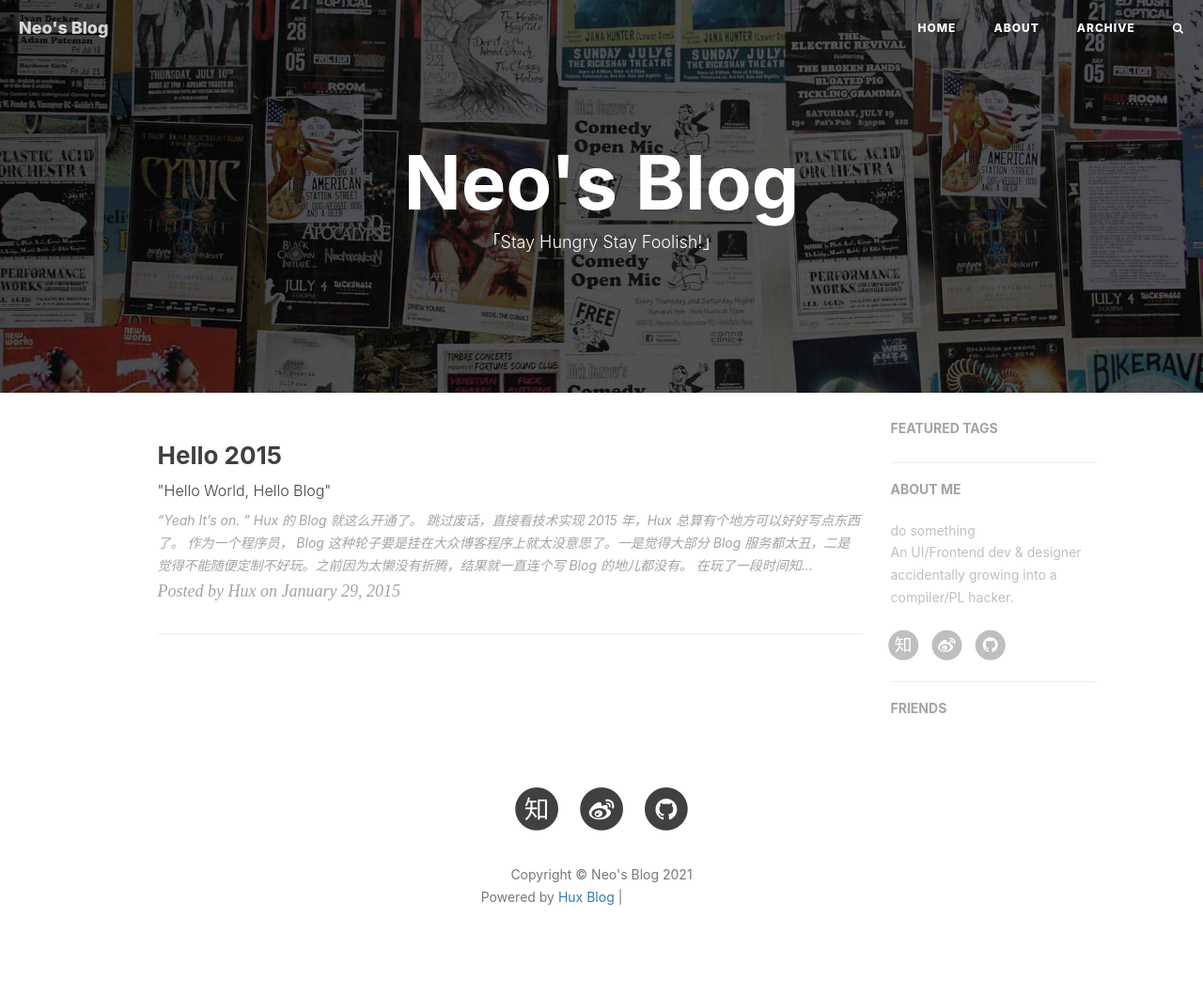
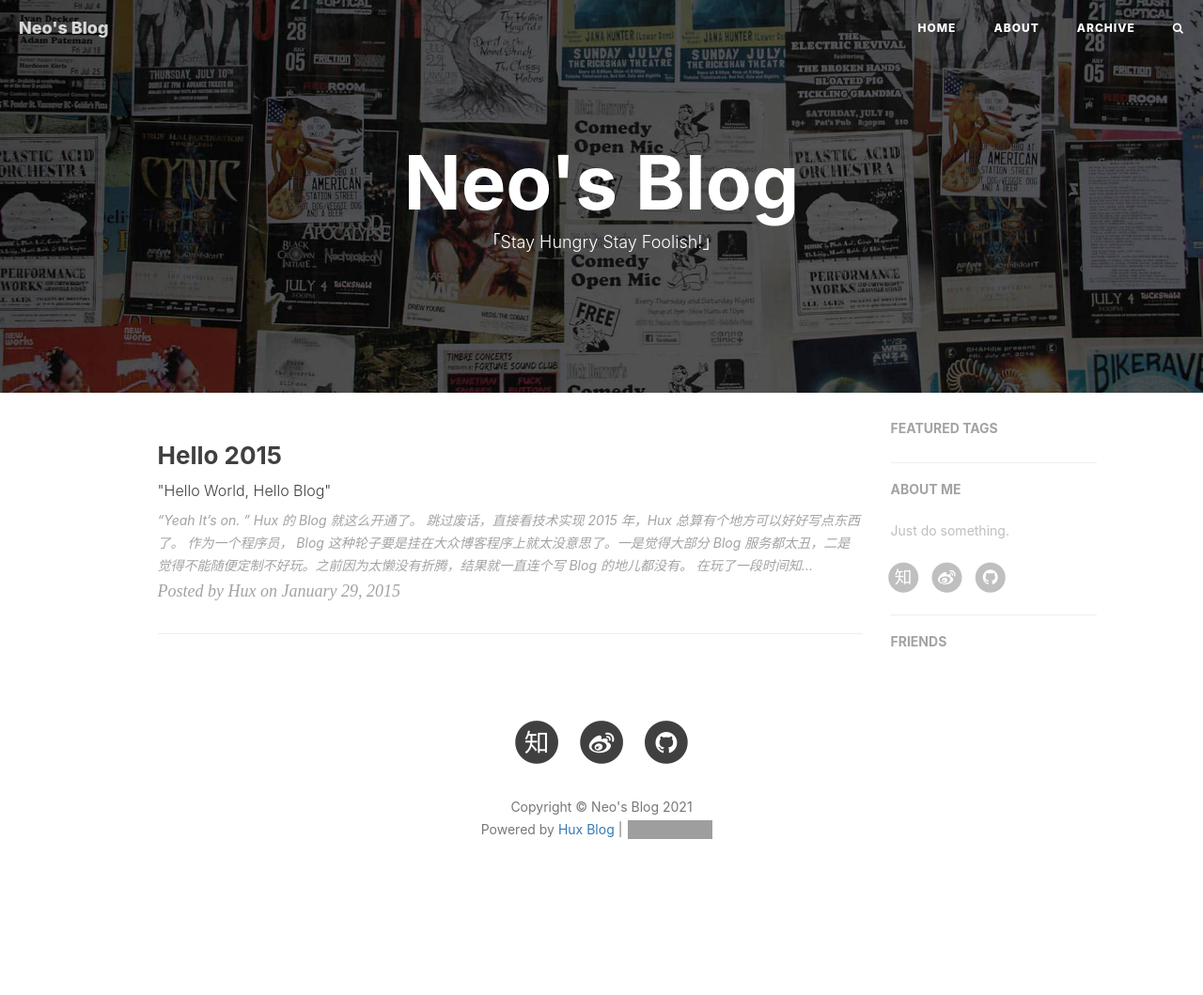
Before and after one commit to debuco/debuco.github.io, a Jekyll site: the page built from index.html, in a window 1280 px wide. Shown: the whole page at 94% size. Built offline with Jekyll 4.4.1, drawn with Linux system fonts in a browser that asks for light colours; nearby versions of some CDN libraries; the list of posts is cut into pages by our own code; comment, search, counter and statistics services are not loaded; after the commit the page ends 987 px from its top, so only the background shows below that; grey boxes are pictures that could not be loaded.

Commit message:
update config

```diff
--- a/_config.yml
+++ b/_config.yml
@@ -99,7 +99,7 @@
 # Sidebar settings
 
 sidebar: true                           # whether or not using Sidebar.
-sidebar-about-description: "do something <br> An UI/Frontend dev & designer accidentally growing into a compiler/PL hacker."
+sidebar-about-description: "Just do something."
 # sidebar-avatar:  # use absolute URL, seeing it's used in both `/` and `/about/`
 
 
```
